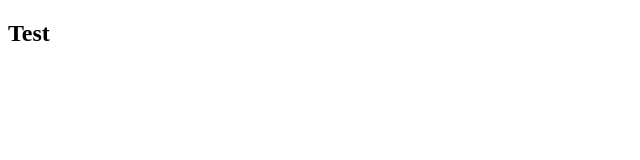
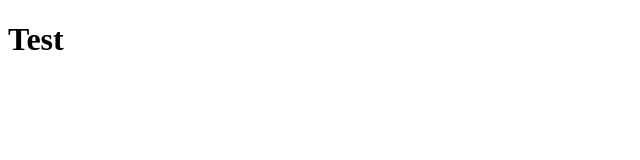
Before and after one commit to ntn101044-lang/woo-God-, a plain HTML site: page index.html in a window 1280 px wide. Shown: the full height of the page, 0-640 px from the left. Drawn offline with Linux system fonts and the light colour scheme.

Commit message:
還原回初始版本

```diff
--- a/index.html
+++ b/index.html
@@ -6,7 +6,7 @@
     <title>Woo~God!</title>
 </head>
 <body>
-    <h2>Test</h2>
+    <h1>Test</h1>
 </body>
 
 </html>
```
